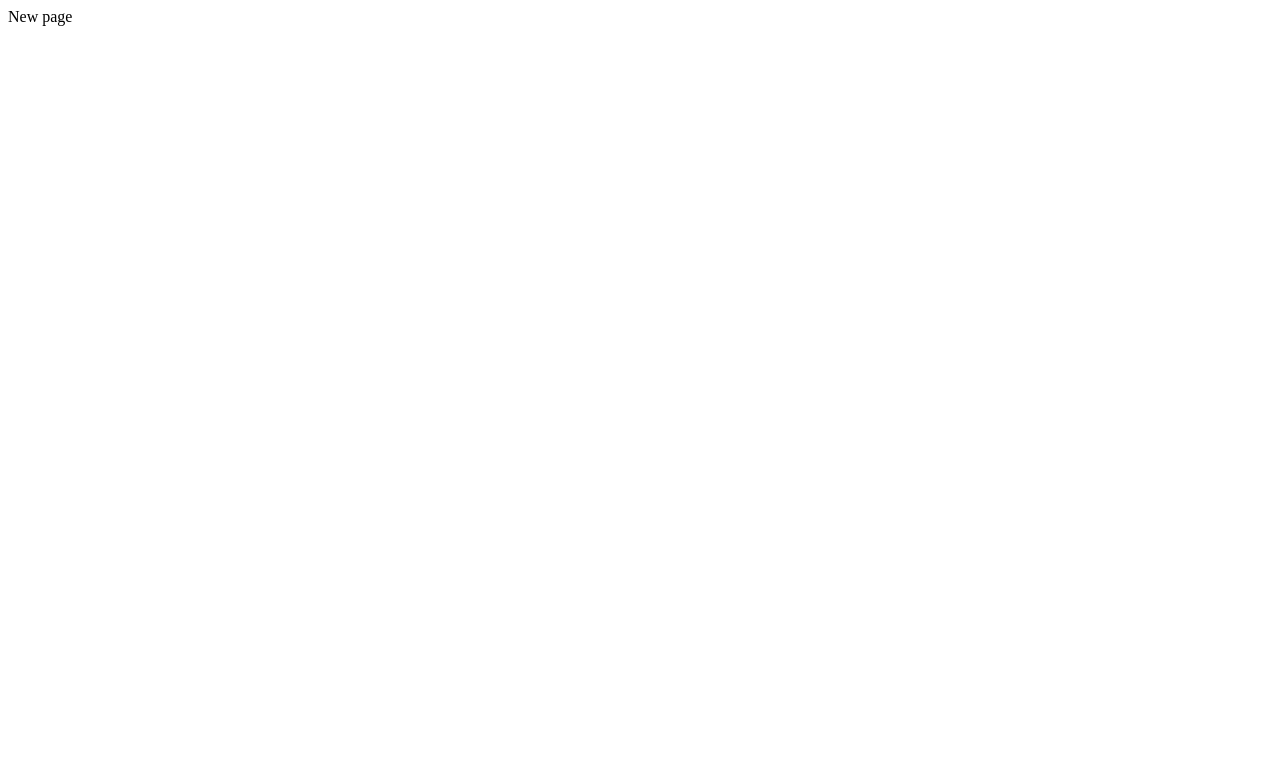
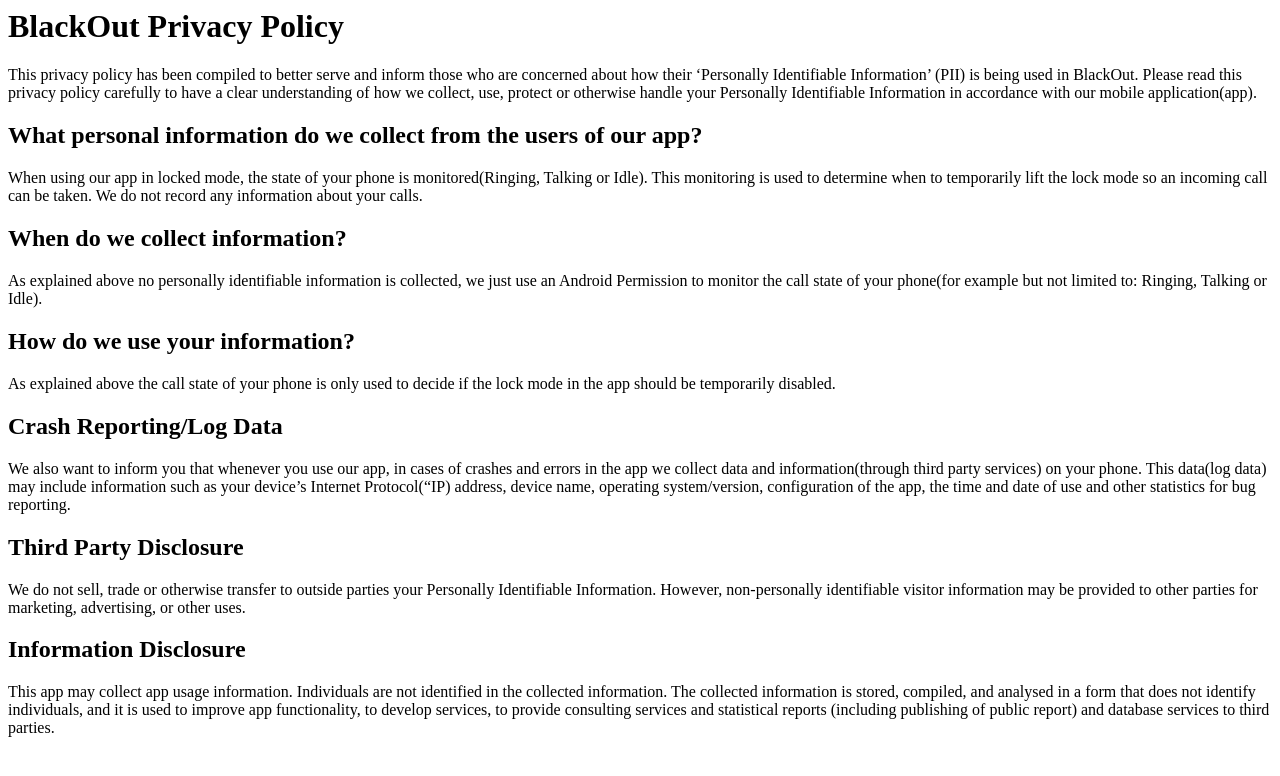
Before and after one commit to ThrowJojo/PrivacyDetails, a plain HTML site: page index.html in a window 1280 px wide. Drawn offline with Linux system fonts and the light colour scheme.

Commit message:
Changed index page.

```diff
--- a/index.html
+++ b/index.html
@@ -1 +1,51 @@
-New page
+<html>
+
+<body>
+    <div>
+        <h1>BlackOut Privacy Policy</h1>
+        <p>
+            This privacy policy has been compiled to better serve and inform those who are concerned about how their ‘Personally Identifiable
+            Information’ (PII) is being used in BlackOut. Please read this privacy policy carefully to have a clear understanding
+            of how we collect, use, protect or otherwise handle your Personally Identifiable Information in accordance with
+            our mobile application(app).
+        </p>
+        <h2>
+            What personal information do we collect from the users of our app?
+        </h2>
+        <p>
+            When using our app in locked mode, the state of your phone is monitored(Ringing, Talking or Idle). This monitoring is used
+            to determine when to temporarily lift the lock mode so an incoming call can be taken. We do not record any information
+            about your calls.
+        </p>
+        <h2>When do we collect information?</h2>
+        <p>
+            As explained above no personally identifiable information is collected, we just use an Android Permission to monitor the
+            call state of your phone(for example but not limited to: Ringing, Talking or Idle).
+        </p>
+        <h2>How do we use your information?</h2>
+        <p>
+            As explained above the call state of your phone is only used to decide if the lock mode in the app should be temporarily
+            disabled.
+        </p>
+        <h2>Crash Reporting/Log Data</h2>
+        <p>
+            We also want to inform you that whenever you use our app, in cases of crashes and errors in the app we collect data and information(through
+            third party services) on your phone. This data(log data) may include information such as your device’s Internet
+            Protocol(“IP) address, device name, operating system/version, configuration of the app, the time and date of
+            use and other statistics for bug reporting.
+        </p>
+        <h2>Third Party Disclosure</h2>
+        <p>
+            We do not sell, trade or otherwise transfer to outside parties your Personally Identifiable Information. However, non-personally
+            identifiable visitor information may be provided to other parties for marketing, advertising, or other uses.
+        </p>
+        <h2>Information Disclosure</h2>
+        <p>
+            This app may collect app usage information. Individuals are not identified in the collected information. The collected information
+            is stored, compiled, and analysed in a form that does not identify individuals, and it is used to improve app
+            functionality, to develop services, to provide consulting services and statistical reports (including publishing
+            of public report) and database services to third parties.
+        </p>
+</body>
+
+</html>
```
